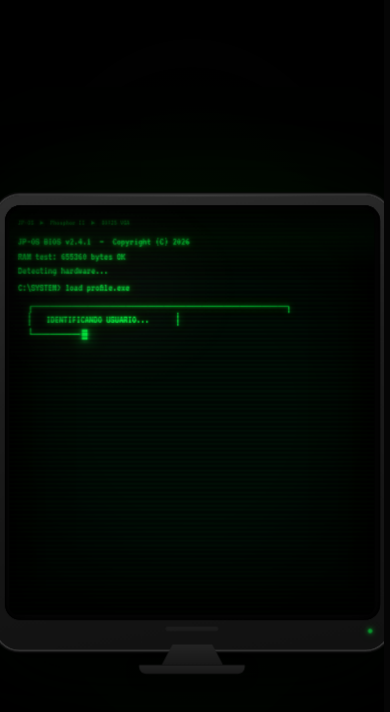
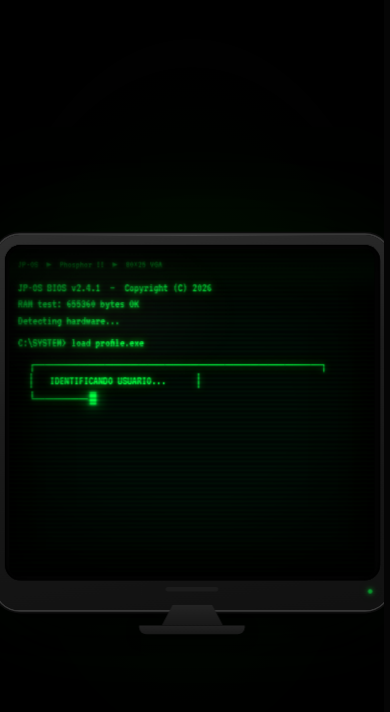
Before and after one commit to JuanD-2005/portafolio, a Next.js app: page / in a window 390 px wide. Shown: the top 712 px of the page. Built offline with nearby package versions, Linux system fonts and the light colour scheme.

Commit message:
feat: adjust monitor aspect ratio and terminal styles for improved layout; update font sizes and line heights

```diff
--- a/components/hero/HeroCRT.module.css
+++ b/components/hero/HeroCRT.module.css
@@ -497,7 +497,8 @@
   /* Less wasted space around the screen inside the bezel */
   .monitor {
     width: min(92vw, 480px);
-    aspect-ratio: 1 / 1.15;
+    /* Slightly wider than tall so the ASCII box has room to breathe */
+    aspect-ratio: 1 / 0.95;
     padding: 0.55rem 0.55rem 1.65rem;
     border-radius: 1.4rem;
   }
@@ -524,18 +525,18 @@
     width: 100%;
     margin-left: 0;
     padding: 0.5rem 0.5rem;
-    font-size: clamp(0.5rem, 2.5vw, 0.8rem);
-    line-height: 1.3;
+    font-size: 11px;
+    line-height: 1.4;
   }
 
   .terminalHeader {
-    font-size: 0.7em;
+    font-size: 0.8em;
     margin-bottom: 0.4rem;
     letter-spacing: 0.02em;
   }
 
   .terminalLine {
-    min-height: 1.3em;
+    min-height: 1.4em;
     white-space: pre;
   }
 
```
